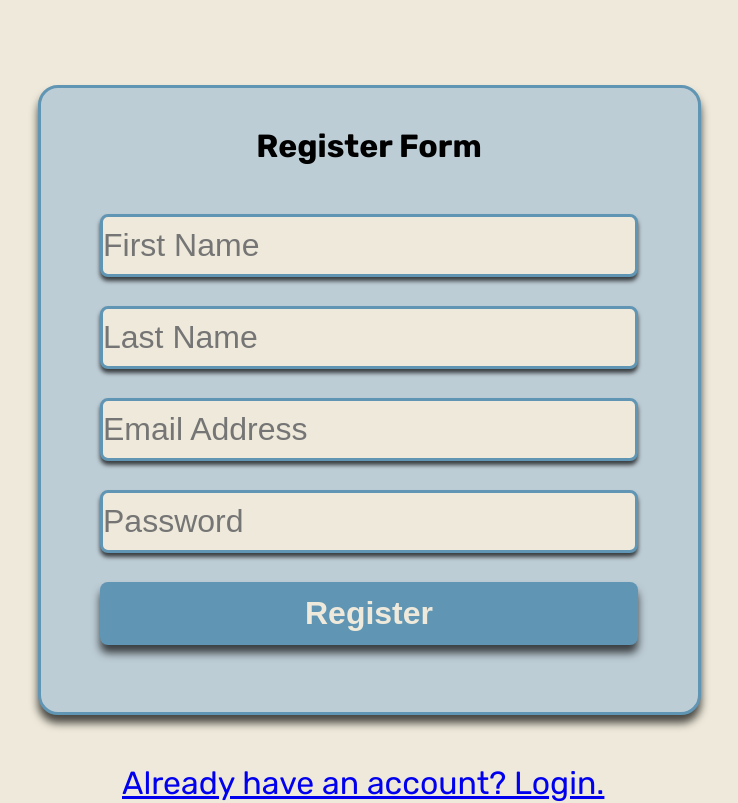
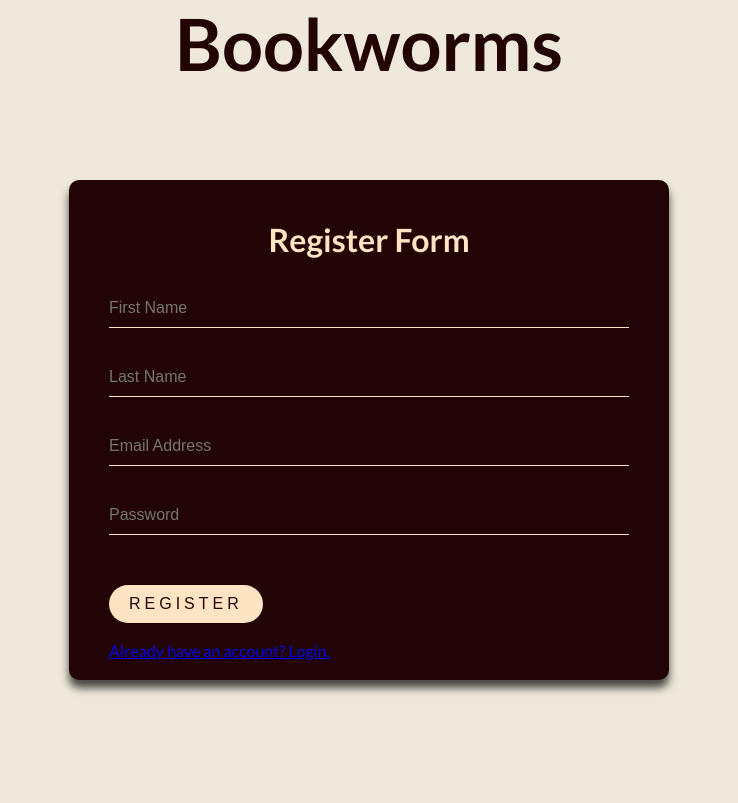
Before and after one commit to kieranscutt/bookworms-project, a plain HTML site: page client/register.html in a window 1280 px wide. Shown: the whole page, without its empty margins (271-1009 px from the left). Drawn offline with Linux system fonts and the light colour scheme.

Commit message:
Register CSS

```diff
--- /dev/null
+++ b/client/register.css
@@ -0,0 +1,107 @@
+@import url("https://fonts.googleapis.com/css2?family=Rubik:wght@400;500;700&display=swap");
+@import url("https://fonts.googleapis.com/css2?family=Lato:wght@400;700&family=Roboto:wght@300;400;500;700&display=swap");
+
+* {
+  padding: 0;
+  margin: 0;
+  box-sizing: border-box;
+}
+
+html,
+body {
+  font-family: "Lato", sans-serif;
+  height: 100%;
+  width: 100%;
+  background-color: #eee9da;
+}
+
+.title {
+  font-size: 72px;
+  text-align: center;
+  color: #230404;
+
+}
+
+.register-box {
+    position: absolute;
+    top: 50%;
+    left: 50%;
+    width: 600px;
+    height: 500px;
+    padding: 40px;
+    transform: translate(-50%, -50%);
+    background-color: #230404;
+    box-shadow: 0 8px 8px rgba(0, 0, 0, 0.7);
+    border-radius: 10px;
+    margin-top: 30px;
+  }
+
+  .register-box h1 {
+    margin: 0 0 30px;
+    padding: 0;
+    color: bisque;
+    text-align: center;
+  }
+
+  .register-box .user-box {
+    position: relative;
+  }
+
+  .register-box .user-box input {
+    width: 100%;
+    padding: 10px 0;
+    font-size: 16px;
+    color: bisque;
+    margin-bottom: 30px;
+    border: none;
+    border-bottom: 1px solid bisque;
+    outline: none;
+    background: transparent;
+  }
+
+  .register-box .user-box label {
+    position: absolute;
+    top: 0;
+    left: 0;
+    padding: 10px 0;
+    font-size: 16px;
+    color: bisque;
+    pointer-events: none;
+    transition: 0.5s;
+  }
+
+  #register-btn {
+    position: relative;
+  display: inline-block;
+  padding: 10px 20px;
+  /* background-color: #6030b1; */
+  background-color: bisque;
+  color: #230404;
+  border-radius: 50px;
+  border: none;
+  transition: all 300ms ease;
+  font-size: 16px;
+  text-align: center;
+  text-decoration: none;
+  text-transform: uppercase;
+  overflow: hidden;
+  transition: 0.5s;
+  margin-top: 20px;
+  margin-bottom: 30px;
+  letter-spacing: 4px;
+}
+
+
+#register-btn:hover {
+  background-color: #03e9f4;
+  color: #fff;
+  border-radius: 5px;
+  box-shadow: 0 0 5px #03e9f4, 0 0 25px #03e9f4, 0 0 50px #03e9f4,
+    0 0 100px #03e9f4;
+}
+
+#link-to-login {
+    margin-bottom: 10px;
+    position: absolute;
+    bottom: 10px;
+}
--- a/client/register.html
+++ b/client/register.html
@@ -3,13 +3,16 @@
   <head>
     <meta charset="UTF-8" />
     <meta name="viewport" content="width=device-width, initial-scale=1.0" />
-    <link rel="stylesheet" href="default.css" />
+    <link rel="stylesheet" href="register.css" />
     <script defer src="assets/register.js"></script>
     <title>Register</title>
   </head>
   <body>
+    <h1 class="title">Bookworms</h1>
+    <div class="register-box">
       <form id="register-form">
         <h1 class="registerTitle">Register Form</h1>
+        <div class="user-box">
           <input
             type="text"
             class="register-input"
@@ -17,6 +20,8 @@
             placeholder="First Name"
             name="firstname"
           />
+        </div>
+        <div class="user-box">
           <input
             type="text"
             class="register-input"
@@ -24,6 +29,8 @@
             name="lastname"
             placeholder="Last Name"
           />
+        </div>
+        <div class="user-box">
           <input
             type="text"
             class="register-input"
@@ -31,6 +38,8 @@
             name="email"
             placeholder="Email Address"
           />
+        </div>
+        <div class="user-box">
           <input
             type="password"
             class="register-input"
@@ -38,10 +47,12 @@
             name="password"
             placeholder="Password"
           />
+        </div>
         <input type="submit" value="Register" id="register-btn" />
+      </form>
       <a id="link-to-login" href="login.html"
         >Already have an account? Login.</a
       >
-    </form>
+    </div>
   </body>
 </html>
```
Lines whose indentation alone changed are shown as unchanged.
